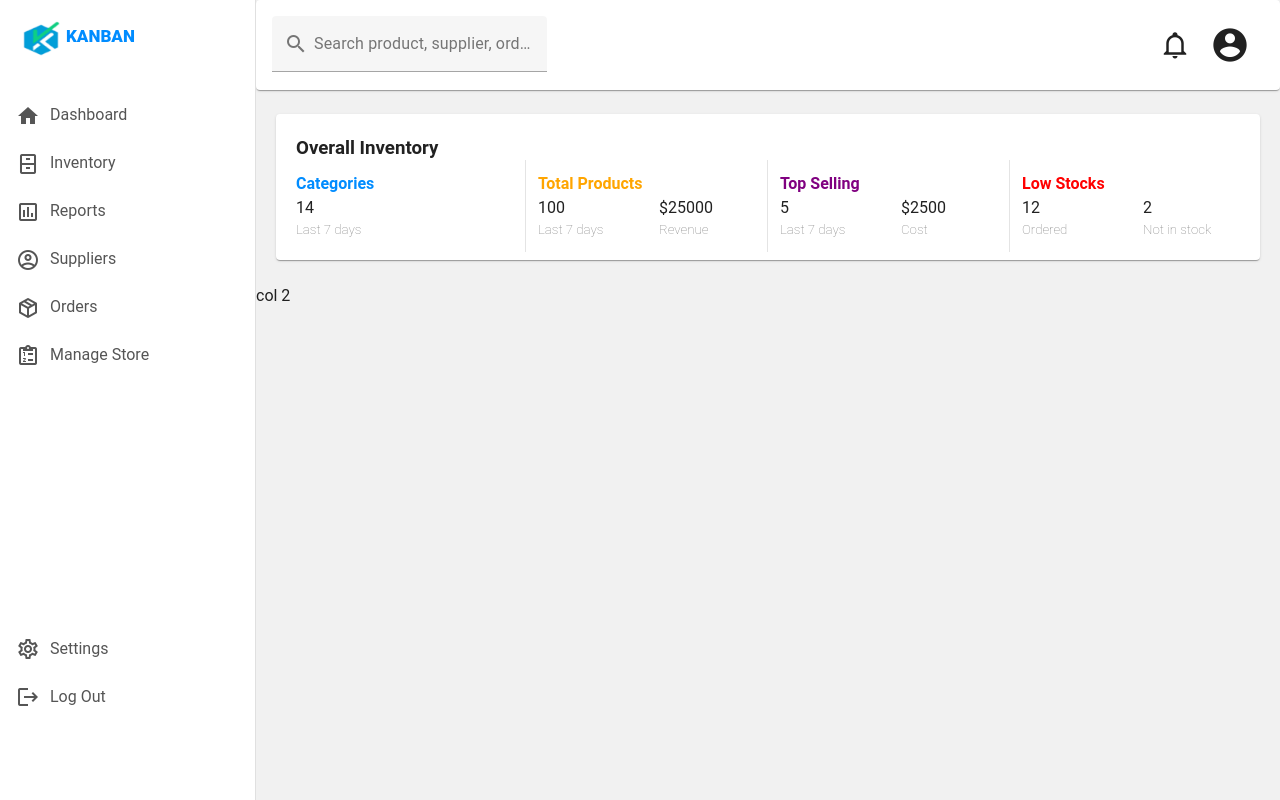
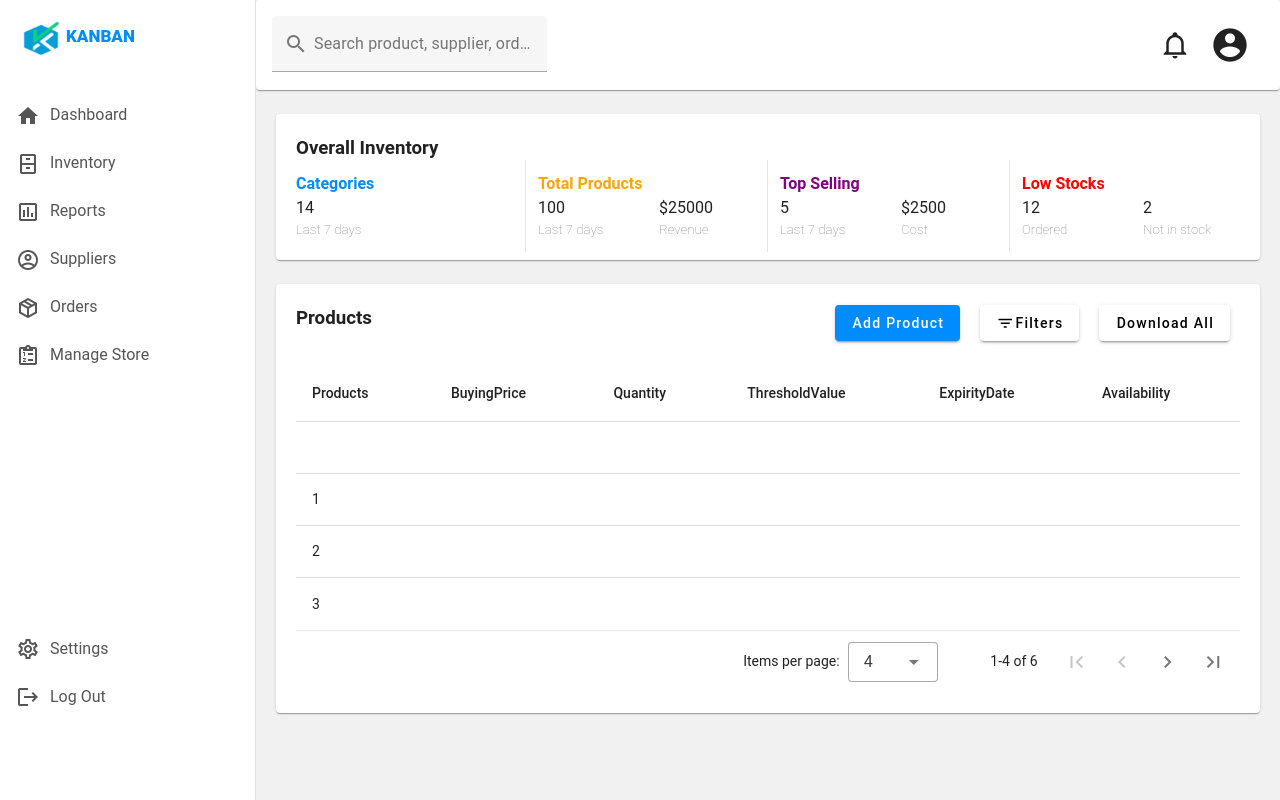
Before and after one commit to jgcornejo/proyecto-lenguajes, a Vue app in the folder proyecto-vue/: page / in a window 1280 px wide. Built offline with nearby package versions, Linux system fonts and the light colour scheme.

Commit message:
Termine la pagina dashboard, aun no conecto con firebase

```diff
--- a/proyecto-vue/src/App.vue
+++ b/proyecto-vue/src/App.vue
@@ -5,7 +5,15 @@ export default{
     return {
       search: '',
       numeroCategorias: 0,
-      totalProductos: 0
+      totalProductos: 0,
+      items: [
+        { products: '', buyingPrice: '', Quantity: '', thresholdValue: '', expirityDate: '', Availability: ''},
+        { products: '1', buyingPrice: '', Quantity: '', thresholdValue: '', expirityDate: '', Availability: ''},
+        { products: '2', buyingPrice: '', Quantity: '', thresholdValue: '', expirityDate: '', Availability: ''},
+        { products: '3', buyingPrice: '', Quantity: '', thresholdValue: '', expirityDate: '', Availability: ''},
+        { products: '4', buyingPrice: '', Quantity: '', thresholdValue: '', expirityDate: '', Availability: ''},
+        { products: '5', buyingPrice: '', Quantity: '', thresholdValue: '', expirityDate: '', Availability: ''},
+      ]
     }
   },
   mounted() {
@@ -161,7 +169,32 @@ export default{
         </v-row>
         <v-row>
           <v-col>
-            col 2
+            <v-card id="tarjeta3">
+              <v-row>
+                <v-col>
+                  <div id="tarjeta3Botones">
+                    <h3 style="margin-bottom: 10px;">Products</h3>
+                    <v-btn color="rgb(0, 140, 255)" style="margin: 0px 10px 0px 10px; text-transform: capitalize;">Add Product</v-btn>
+                    <v-btn color="white" style="margin: 0px 10px 0px 10px; text-transform: capitalize;">
+                      <v-icon>
+                        mdi-filter-variant
+                      </v-icon>
+                      Filters
+                    </v-btn>
+                    <v-btn color="white" style="margin: 0px 10px 0px 10px; text-transform: capitalize;">
+                      Download all
+                    </v-btn>
+                  </div>
+                </v-col>
+              </v-row>
+              <v-row>
+                <v-col>
+                  <div id="tarjeta3Tabla">
+                    <v-data-table :items="items" dense :items-per-page="4"></v-data-table>
+                  </div>
+                </v-col>
+              </v-row>
+            </v-card>
           </v-col>
         </v-row>
       </v-main>
@@ -238,5 +271,19 @@ export default{
   text-align: left;
 }
 
+#tarjeta3 {
+  margin: 0px 20px 0px 20px;
+  padding: 20px;
+  text-align: left;
+}
+
+#tarjeta3Botones {
+  display: flex;
+  align-items: center;
+}
+
+#tarjeta3Botones h3 {
+  width: 70%;
+}
 
 </style>
```
